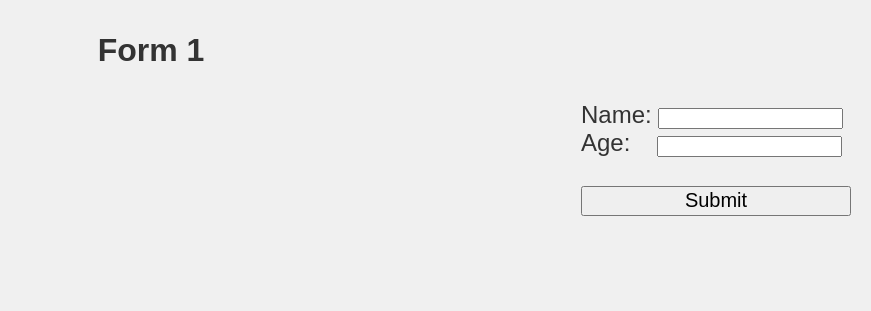
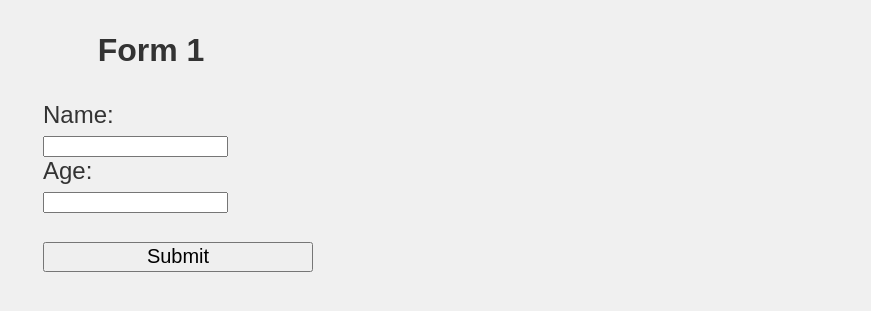
Before and after one commit to Joey111a1/SSE_l3, a Flask app: page / in a window 1440 px wide. Shown: the top 311 px of the page, without its empty margins (569-1440 px from the left). Run offline with Flask 3, Linux system fonts and the light colour scheme.

Commit message:
change again

```diff
--- a/templates/index.html
+++ b/templates/index.html
@@ -16,10 +16,11 @@
         }
 
         .form_1 {
+            width: 15%;
+            margin: 0 auto;
             text-align: left;
             font-size: 24px;
             margin-top: 20px;
-            margin-left: 1150px;
         }
 
         .submit_button {
```
Also changed, not shown: requirements.txt (added, +7 -0 lines), 2 other files.
